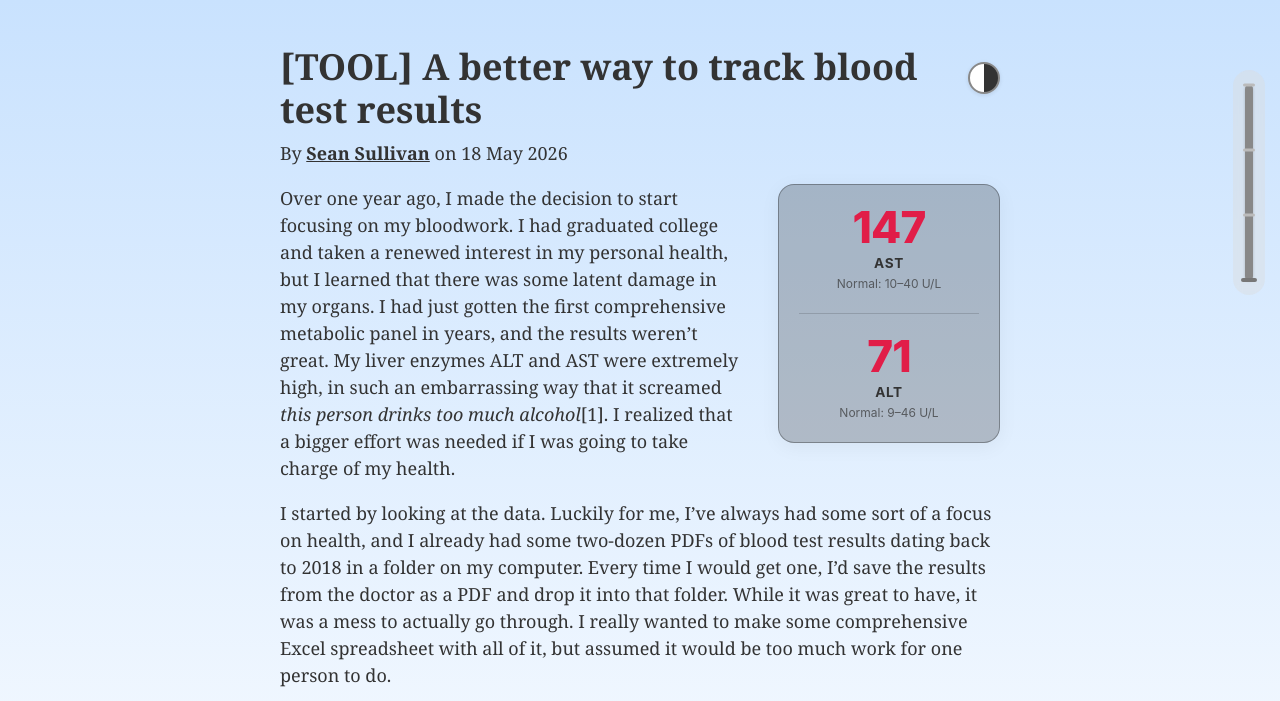
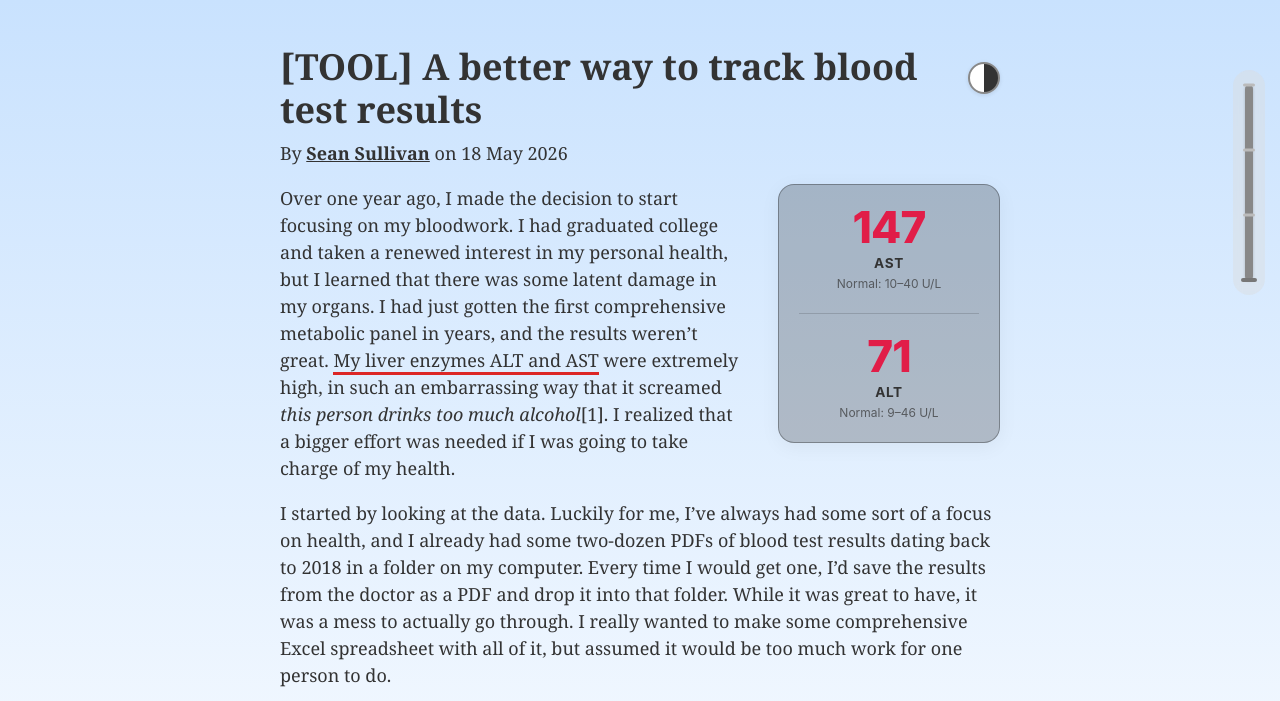
Before and after one commit to 0sps/sull1van.com, a Jekyll site: the page built from _posts/2026-05-18-tacking-blood-tests.md, in a window 1280 px wide, cut to the strip 0-701 px from the top of the page. Built offline with Jekyll 4.4.1, drawn with Linux system fonts in a browser that asks for light colours; some of the changed lines change nothing that is shown.

Commit message:
New tooltip beta

```diff
--- a/_posts/2026-05-18-tacking-blood-tests.md
+++ b/_posts/2026-05-18-tacking-blood-tests.md
@@ -55,6 +55,38 @@
     margin-top: 0.1rem;
     opacity: 0.7;
   }
+  .liver-enzymes-tooltip {
+    border-bottom: 3px solid #dc2626;
+    cursor: help;
+    position: relative;
+    display: inline;
+  }
+  .liver-enzymes-tooltip::after {
+    content: attr(data-tooltip);
+    position: absolute;
+    bottom: 130%;
+    left: 50%;
+    transform: translateX(-50%);
+    background: #333;
+    color: #fff;
+    padding: 0.4rem 0.6rem;
+    border-radius: 6px;
+    font-size: 0.75rem;
+    white-space: nowrap;
+    opacity: 0;
+    pointer-events: none;
+    transition: opacity 0.15s ease, transform 0.15s ease;
+    box-shadow: 0 4px 10px rgba(0,0,0,0.15);
+    z-index: 10;
+  }
+  html[data-theme="dark"] .liver-enzymes-tooltip::after {
+    background: #fafafa;
+    color: #111;
+  }
+  .liver-enzymes-tooltip:hover::after {
+    opacity: 1;
+    transform: translateX(-50%) translateY(-2px);
+  }
 </style>
 
 <div class="biomarker-card">
@@ -70,7 +102,7 @@
   </div>
 </div>
 
-Over one year ago, I made the decision to start focusing on my bloodwork. I had graduated college and taken a renewed interest in my personal health, but I learned that there was some latent damage in my organs. I had just gotten the first comprehensive metabolic panel in years, and the results weren't great. My liver enzymes ALT and AST were extremely high, in such an embarrassing way that it screamed *this person drinks too much alcohol*[1]. I realized that a bigger effort was needed if I was going to take charge of my health.
+Over one year ago, I made the decision to start focusing on my bloodwork. I had graduated college and taken a renewed interest in my personal health, but I learned that there was some latent damage in my organs. I had just gotten the first comprehensive metabolic panel in years, and the results weren't great. <span class="liver-enzymes-tooltip" data-tooltip="AST: 147 U/L | ALT: 71 U/L">My liver enzymes ALT and AST</span> were extremely high, in such an embarrassing way that it screamed *this person drinks too much alcohol*[1]. I realized that a bigger effort was needed if I was going to take charge of my health.
 
 
 I started by looking at the data. Luckily for me, I've always had some sort of a focus on health, and I already had some two-dozen PDFs of blood test results dating back to 2018 in a folder on my computer. Every time I would get one, I'd save the results from the doctor as a PDF and drop it into that folder. While it was great to have, it was a mess to actually go through. I really wanted to make some comprehensive Excel spreadsheet with all of it, but assumed it would be too much work for one person to do.
```
